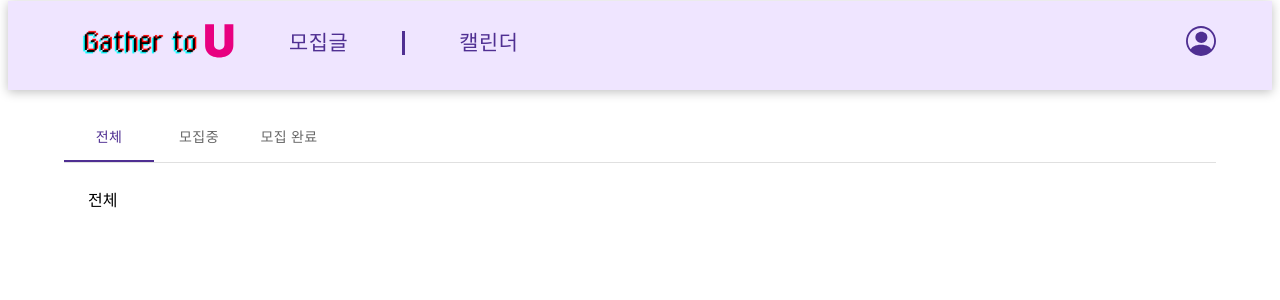
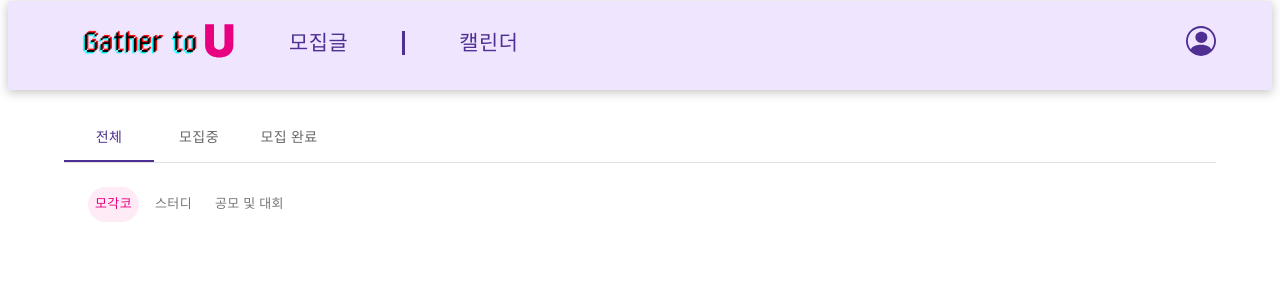
Before and after one commit to dyeon-dev/Gather_To_U, a React (Create React App) app: page / in a window 1280 px wide. Shown: the top 300 px of the page. Built offline with nearby package versions, Linux system fonts and the light colour scheme.

Commit message:
feat: main page toggle button

```diff
--- a/src/components/common/Tabs/Tab.js
+++ b/src/components/common/Tabs/Tab.js
@@ -1,8 +1,9 @@
-import * as React from 'react';
-import PropTypes from 'prop-types';
-import Tabs from '@mui/material/Tabs';
-import Tab from '@mui/material/Tab';
-import Box from '@mui/material/Box';
+import * as React from "react";
+import PropTypes from "prop-types";
+import Tabs from "@mui/material/Tabs";
+import Tab from "@mui/material/Tab";
+import Box from "@mui/material/Box";
+import GatherToggleButton from "../ToggleButton/GatherToggleButton";
 
 function CustomTabPanel(props) {
   const { children, value, index, ...other } = props;
@@ -29,7 +30,7 @@ CustomTabPanel.propTypes = {
 function a11yProps(index) {
   return {
     id: `simple-tab-${index}`,
-    'aria-controls': `simple-tabpanel-${index}`,
+    "aria-controls": `simple-tabpanel-${index}`,
   };
 }
 
@@ -41,23 +42,22 @@ export default function BasicTabs() {
   };
 
   return (
-    <Box sx={{ width: '100%' }}>
-      <Box sx={{ borderBottom: 1, borderColor: 'divider' }}>
-        <Tabs value={value} onChange={handleChange} aria-label="basic tabs example">
+    <Box sx={{ width: "100%" }}>
+      <Box sx={{ borderBottom: 1, borderColor: "divider" }}>
+        <Tabs
+          value={value}
+          onChange={handleChange}
+          aria-label="basic tabs example"
+        >
           <Tab label="전체" {...a11yProps(0)} />
           <Tab label="모집중" {...a11yProps(1)} />
           <Tab label="모집 완료" {...a11yProps(2)} />
         </Tabs>
       </Box>
-      <CustomTabPanel value={value} index={0}>
-        전체
-      </CustomTabPanel>
-      <CustomTabPanel value={value} index={1}>
-        모집중
-      </CustomTabPanel>
-      <CustomTabPanel value={value} index={2}>
-        모집 완료
-      </CustomTabPanel>
+      <GatherToggleButton />
+      <CustomTabPanel value={value} index={0}></CustomTabPanel>
+      <CustomTabPanel value={value} index={1}></CustomTabPanel>
+      <CustomTabPanel value={value} index={2}></CustomTabPanel>
     </Box>
   );
 }
--- /dev/null
+++ b/src/components/common/ToggleButton/GatherToggleButton.js
@@ -0,0 +1,52 @@
+import * as React from "react";
+import { Container } from "@mui/material";
+import { styled } from "@mui/material/styles";
+import ToggleButton from "@mui/material/ToggleButton";
+import ToggleButtonGroup, {
+  toggleButtonGroupClasses,
+} from "@mui/material/ToggleButtonGroup";
+
+const StyledToggleButtonGroup = styled(ToggleButtonGroup)(({ theme }) => ({
+  [`& .${toggleButtonGroupClasses.grouped}`]: {
+    marginRight: 10,
+    border: 0,
+    borderRadius: 20,
+    height: 35,
+  },
+}));
+
+function GatherToggleButton() {
+  const [gatheringType, setGatheringType] = React.useState(() => ["mogako"]);
+
+  const handleGatheringType = (event, newGatheringSelection) => {
+    if (newGatheringSelection.length) {
+      setGatheringType(newGatheringSelection);
+    }
+  };
+
+  return (
+    <div>
+      <Container maxWidth="lg" sx={{ mt: 3 }}>
+        <StyledToggleButtonGroup
+          size="small"
+          value={gatheringType}
+          onChange={handleGatheringType}
+          aria-label="gathering type"
+          color="secondary"
+        >
+          <ToggleButton value="mogako" aria-label="mogako">
+            모각코
+          </ToggleButton>
+          <ToggleButton value="study" aria-label="study">
+            스터디
+          </ToggleButton>
+          <ToggleButton value="contest" aria-label="contest">
+            공모 및 대회
+          </ToggleButton>
+        </StyledToggleButtonGroup>
+      </Container>
+    </div>
+  );
+}
+
+export default GatherToggleButton;
--- a/src/components/common/theme.js
+++ b/src/components/common/theme.js
@@ -1,10 +1,11 @@
-import { createTheme } from '@mui/material/styles';
+import { createTheme } from "@mui/material/styles";
 
 const theme = createTheme({
   palette: {
     primary: {
-      main: '#4F2F92',
+      main: "#4F2F92",
     },
+    secondary: { main: "#E80080" },
   },
 });
 
```
